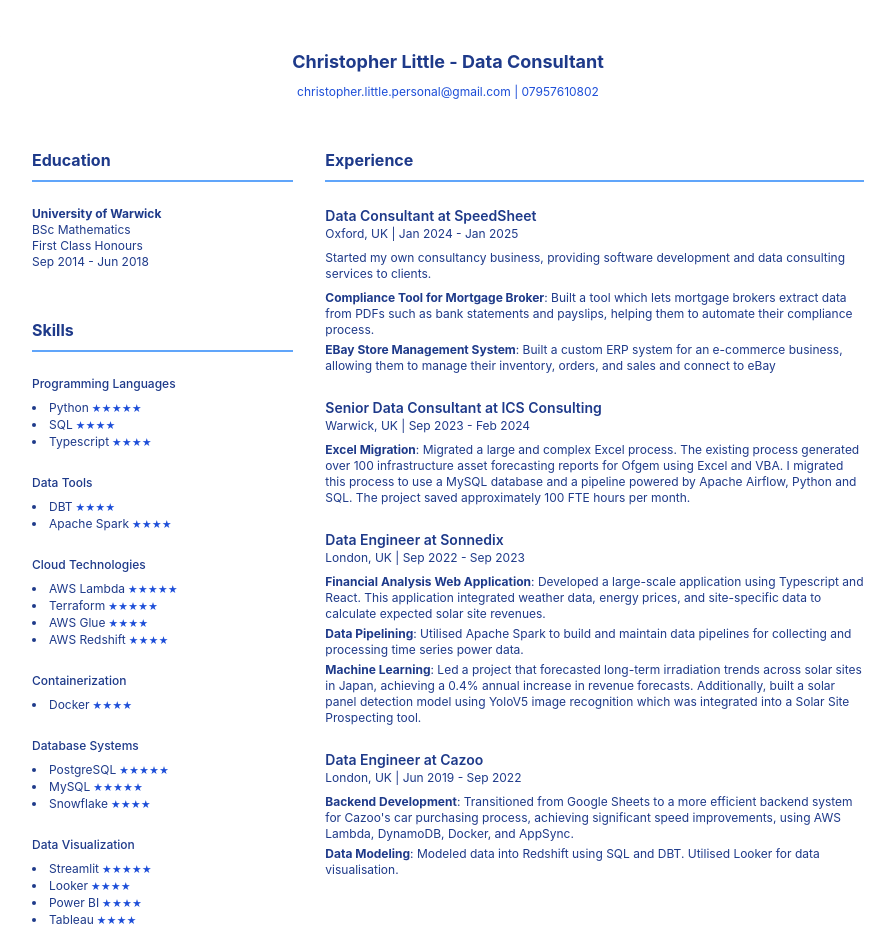
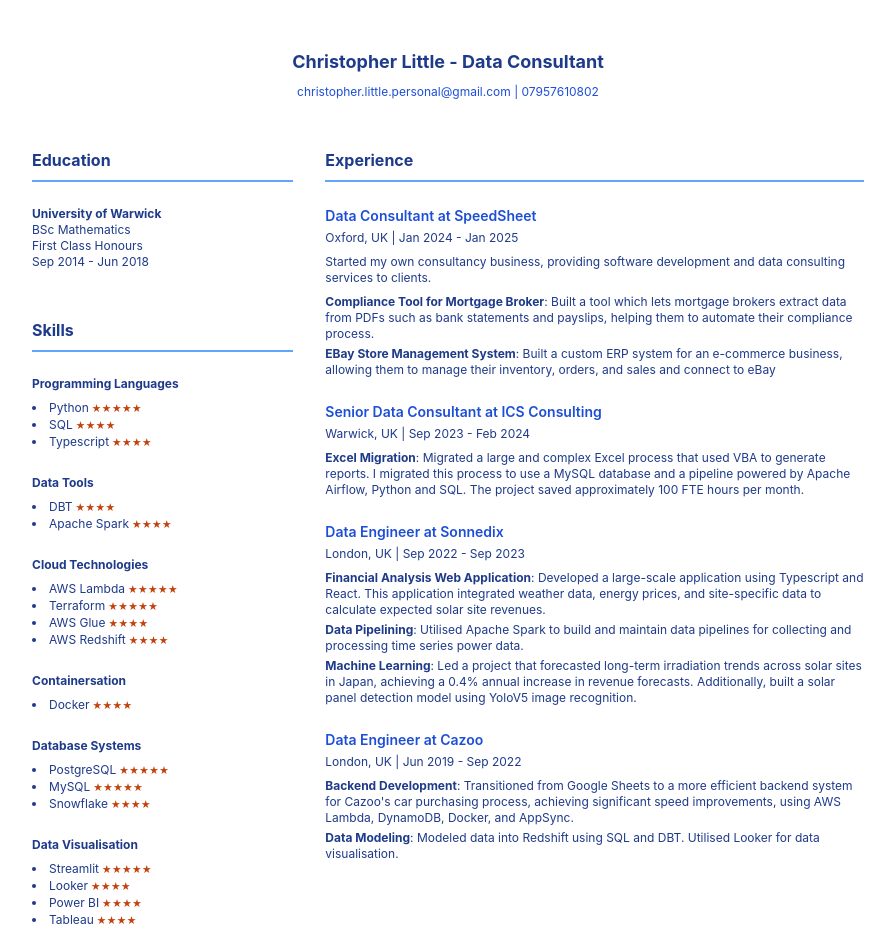
Before and after one commit to chrismlittle123/cv-builder, a React (Create React App) app: page / in a window 1280 px wide. Shown: the top 952 px of the page, without its empty margins (192-1087 px from the left). Built offline with nearby package versions, Linux system fonts and the light colour scheme.

Commit message:
Checkpoint

```diff
--- a/src/App.tsx
+++ b/src/App.tsx
@@ -33,12 +33,12 @@
               <h4 className="text-base font-bold text-blue-900 border-b-2 border-blue-400 pb-2">Skills</h4>
               {cvData.skills.map((skill: any, index: number) => (
                 <div key={index} className="mt-6">
-                  <h4 className="text-xs font-medium text-blue-900 mb-2">{skill.category.value}</h4>
+                  <h4 className="text-xs font-bold text-blue-900 mb-2">{skill.category.value}</h4>
                   <ul className="list-disc list-inside">
                     {skill.items.map((item: any, idx: number) => (
                       <li key={idx} className="text-xs text-blue-900">
                         {item.name}
-                        <span className="text-blue-700 text-[0.6rem]"> {'★'.repeat(item.proficiency)}</span>
+                        <span className="text-orange-700 text-[0.6rem]"> {'★'.repeat(item.proficiency)}</span>
                       </li>
                     ))}
                   </ul>
@@ -51,7 +51,7 @@
               <h4 className="text-base font-bold text-blue-900 border-b-2 border-blue-400 pb-2">Experience</h4>
               {cvData.experience.map((exp: any, index: number) => (
                 <div key={index} className="mt-6">
-                  <h4 className="text-sm font-semibold text-blue-900">{exp.title} at {exp.company}</h4>
+                  <h4 className="text-sm font-semibold text-blue-700 mb-1">{exp.title} at  {exp.company}</h4>
                   <p className="text-xs text-blue-900">{exp.locationCity}, {exp.locationCountry} | {getMonthName(exp.startDate.month)} {exp.startDate.year} - {exp.endDate ? `${getMonthName(exp.endDate.month)} ${exp.endDate.year}` : 'Present'}</p>
                   {exp.description && (
                     <p className="text-xs text-blue-900 mt-2">{exp.description}</p>
@@ -59,7 +59,7 @@
                   {exp.achievements && exp.achievements.length > 0 && (
                     <div className="mt-2">
                       {exp.achievements.map((ach: any, idx: number) => (
-                        <p key={idx} className="text-xs text-blue-900 mt-1"><span className="font-bold">{ach.title}</span>: {ach.description}</p>
+                        <p key={idx} className="text-xs mt-1"><span className="font-bold text-blue-900">{ach.title}</span><span className="text-blue-900">: {ach.description}</span></p>
                       ))}
                     </div>
                   )}
--- a/src/data/cvData.json
+++ b/src/data/cvData.json
@@ -89,7 +89,7 @@
       {
         "category": {
           "identifier": "CONTAINERS",
-          "value": "Containerization"
+          "value": "Containersation"
         },
         "items": [
           {
@@ -120,8 +120,8 @@
       },
       {
         "category": {
-          "identifier": "VISUALIZATION",
-          "value": "Data Visualization"
+          "identifier": "VISUALISATION",
+          "value": "Data Visualisation"
         },
         "items": [
           {
@@ -185,7 +185,7 @@
         "achievements": [
           {
             "title": "Excel Migration",
-            "description": "Migrated a large and complex Excel process. The existing process generated over 100 infrastructure asset forecasting reports for Ofgem using Excel and VBA. I migrated this process to use a MySQL database and a pipeline powered by Apache Airflow, Python and SQL. The project saved approximately 100 FTE hours per month."
+            "description": "Migrated a large and complex Excel process that used VBA to generate reports. I migrated this process to use a MySQL database and a pipeline powered by Apache Airflow, Python and SQL. The project saved approximately 100 FTE hours per month."
           }
         ]
       },
@@ -208,7 +208,7 @@
           },
           {
             "title": "Machine Learning",
-            "description": "Led a project that forecasted long-term irradiation trends across solar sites in Japan, achieving a 0.4% annual increase in revenue forecasts. Additionally, built a solar panel detection model using YoloV5 image recognition which was integrated into a Solar Site Prospecting tool."
+            "description": "Led a project that forecasted long-term irradiation trends across solar sites in Japan, achieving a 0.4% annual increase in revenue forecasts. Additionally, built a solar panel detection model using YoloV5 image recognition."
           }
         ]
       },
```
Also changed, not shown: 1 other file (tests, documents, lock files or other folders).
